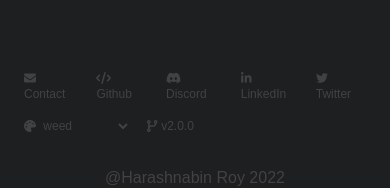
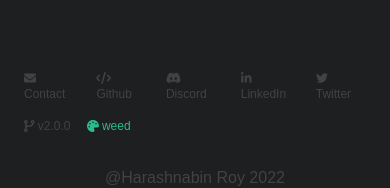
Before and after one commit to HarashnabinRoy/portfolio-next, a Next.js app: page / in a window 390 px wide. Shown: the part 4349-4537 px from the top of the page. Built offline with nearby package versions, Linux system fonts and the light colour scheme; a web font is replaced by a local one.

Commit message:
More Theme Changes

```diff
--- a/components/index/Experience/experienceSelection.jsx
+++ b/components/index/Experience/experienceSelection.jsx
@@ -1,8 +1,10 @@
-import React, { useState } from "react";
+import React, { useState, useContext } from "react";
 import experience1 from "./experience1";
+import { ColorContext } from "../../shared/Footer/colorContext";
 
 
 const ExperienceSelection = () => {
+    const { color } = useContext(ColorContext);
 
     const contentDefault ="These are my work experiences. Click on the buttons located on the left side of this text to check the details of each work."
     // const contentDefault = contentDefault;
@@ -46,10 +48,34 @@ const ExperienceSelection = () => {
             <div className="flex md:flex-row flex-col gap-20 mt-24 mb-16 md:mx-40 mx-6 justify-center">
                     <div className="flex md:flex-col flex-row buttons">
                         {/* <button style={{backgroundColor: `${background}`}} className=' hover:bg-[#2bbc8a]  py-2 px-6' onClick={handleSelected}>Apple</button> */}
-                        <button className={` hover:bg-[#2bbc8a] ${background ? 'bg-[#2bbc8a]' : 'bg-[#1d1f21]'} py-2 px-6`} onClick={updateContent_1}>Discords.com</button>
-                        <button className={` hover:bg-[#2bbc8a] ${background ? 'bg-[#2bbc8a]' : 'bg-[#1d1f21]'} py-2 px-6`} onClick={updateContent_2}>Momento LLC</button>
-                        <button className={` hover:bg-[#2bbc8a] ${background ? 'bg-[#2bbc8a]' : 'bg-[#1d1f21]'} py-2 px-6`} onClick={updateContent_3}>Vetra-Green</button>
-                        <button className={` hover:bg-[#2bbc8a] ${background ? 'bg-[#2bbc8a]' : 'bg-[#1d1f21]'} py-2 px-6`} onClick={updateContent_4}>POR in Clubs</button>
+                        <button
+                            style={{backgroundColor:"#1d1f21"}}
+                            onMouseEnter={(e) => (e.target.style.backgroundColor = color)}
+                            onMouseLeave={(e) => (e.target.style.backgroundColor = '#1d1f21')}
+                            className={` ${background ? 'bg-[#2bbc8a]' : 'bg-[#1d1f21]'} py-2 px-6`} onClick={updateContent_1}>
+                                Discords.com
+                        </button>
+                        <button
+                            style={{backgroundColor:"#1d1f21"}}
+                            onMouseEnter={(e) => (e.target.style.backgroundColor = color)}
+                            onMouseLeave={(e) => (e.target.style.backgroundColor = '#1d1f21')}
+                            className={` hover:bg-[#2bbc8a] ${background ? 'bg-[#2bbc8a]' : 'bg-[#1d1f21]'} py-2 px-6`} onClick={updateContent_2}>
+                                Momento LLC
+                        </button>
+                        <button
+                            style={{backgroundColor:"#1d1f21"}}
+                            onMouseEnter={(e) => (e.target.style.backgroundColor = color)}
+                            onMouseLeave={(e) => (e.target.style.backgroundColor = '#1d1f21')}
+                            className={` hover:bg-[#2bbc8a] ${background ? 'bg-[#2bbc8a]' : 'bg-[#1d1f21]'} py-2 px-6`} onClick={updateContent_3}>
+                                Vetra-Green
+                        </button>
+                        <button
+                            style={{backgroundColor:"#1d1f21"}}
+                            onMouseEnter={(e) => (e.target.style.backgroundColor = color)}
+                            onMouseLeave={(e) => (e.target.style.backgroundColor = '#1d1f21')}
+                            className={` hover:bg-[#2bbc8a] ${background ? 'bg-[#2bbc8a]' : 'bg-[#1d1f21]'} py-2 px-6`} onClick={updateContent_4}>
+                                POR in Clubs
+                        </button>
 
                         {/* <button style={{backgroundColor: onClick ? "#2bbc8a" : "#1d1f21" }} className=" hover:bg-[#2bbc8a] py-2 px-6" onClick={updateContent_3}>Google</button> */}
                     </div>
--- a/components/projects/ProjectsMain.jsx
+++ b/components/projects/ProjectsMain.jsx
@@ -1,10 +1,13 @@
-import React from "react";
+import React, { useContext } from "react";
 import ProjectCards from "./ProjectCards";
+import { ColorContext } from "../shared/Footer/colorContext";
 
 const ProjectsMain = () => {
+    const { color } = useContext(ColorContext);
+
     return(
         <div className="md:px-40 px-0 pl-6 mt-24">
-            <div>Here is a collection of my <br /> <div className="text-[#2bbc8a] mt-4">PROJECTS</div></div>
+            <div>Here is a collection of my <br /> <div className="mt-4" style={{color: color}}>PROJECTS</div></div>
             <div className="pt-10">
                 <ProjectCards />
             </div>
--- a/components/shared/Footer.jsx
+++ b/components/shared/Footer.jsx
@@ -1,11 +1,13 @@
-import React, {useState} from "react";
+import React, { useState,useContext } from "react";
 import { FontAwesomeIcon } from '@fortawesome/react-fontawesome';
 import { library } from '@fortawesome/fontawesome-svg-core';
 import { faCode, faCodeBranch , faEnvelope , faPalette,  } from '@fortawesome/free-solid-svg-icons';
 import { faGithub, faTwitter, faDiscord, faLinkedinIn } from '@fortawesome/free-brands-svg-icons';
 import ColorDropdown from "./Footer/colorDropdown";
+import { ColorContext } from "./Footer/colorContext";
 
 export default function Footer() {
+    const { color } = useContext(ColorContext);
 
     // const [selectedColor, setSelectedColor] = useState('weed');
 
@@ -13,22 +15,74 @@ export default function Footer() {
     //   setSelectedColor(color);
     // };
 
+    // onMouseEnter={(e) => (e.target.style.color = color)}
+    // onMouseLeave={(e) => (e.target.style.color = "#5d5a5a99")}
+    // #2bbc8a
+
     return(
         <div>
             <div className="text-[#5d5a5a99] flex flex-wrap justify-between mt-16 mb-4 text-xs md:mx-[200px] mx-6 ">
                 <div className="flex gap-4">
-                    <a href="mailto:harashnabin2002@gmail.com" className= {`hover:text-[#2bbc8a] transition duration-200 ease-in-out`} target="_blank"><FontAwesomeIcon icon={ faEnvelope } /> Contact</a>
-                    <a href="https://github.com/HarashnabinRoy" className={`hover:text-[#2bbc8a] transition duration-200 ease-in-out`} target="_blank"><FontAwesomeIcon icon={ faCode } /> Github</a>
-                    <a href="https://discords.com/bio/p/exion" className={`hover:text-[#2bbc8a] transition duration-200 ease-in-out`} target="_blank"><FontAwesomeIcon icon={ faDiscord } /> Discord</a>
-                    <a href="https://www.linkedin.com/in/harashnabin-roy-8893731b9/" className={`hover:text-[#2bbc8a] transition duration-200 ease-in-out`} target="_blank"><FontAwesomeIcon icon={ faLinkedinIn } /> LinkedIn</a>
-                    <a href="https://twitter.com/RoyHarashnabin" className={`hover:text-[#2bbc8a] transition duration-200 ease-in-out`} target="_blank"><FontAwesomeIcon icon={ faTwitter } /> Twitter</a>
+                    <div onMouseEnter={(e) => (e.target.style.color = color)} onMouseLeave={(e) => (e.target.style.color = "#5d5a5a99")}>
+                        <a
+                            href="mailto:harashnabin2002@gmail.com"
+                            className= {`transition duration-200 ease-in-out`}
+                            target="_blank"
+                        >
+                            <FontAwesomeIcon icon={ faEnvelope }/> {" "}
+                            Contact
+                        </a>
+                    </div>
+
+                    <a
+                        href="https://github.com/HarashnabinRoy"
+                        className={`transition duration-200 ease-in-out`}
+                        target="_blank"
+                        onMouseEnter={(e) => (e.target.style.color = color)}
+                        onMouseLeave={(e) => (e.target.style.color = "#5d5a5a99")}
+                        >
+                        <FontAwesomeIcon icon={ faCode } /> {" "}
+                            Github
+                    </a>
+                    <a
+                        href="https://discords.com/bio/p/exion"
+                        className={`transition duration-200 ease-in-out`}
+                        target="_blank"
+                        onMouseEnter={(e) => (e.target.style.color = color)}
+                        onMouseLeave={(e) => (e.target.style.color = "#5d5a5a99")}
+                        >
+                        <FontAwesomeIcon icon={ faDiscord } /> {" "}
+                            Discord
+                    </a>
+                    <a
+                        href="https://www.linkedin.com/in/harashnabin-roy-8893731b9/"
+                        className={` transition duration-200 ease-in-out`}
+                        target="_blank"
+                        onMouseEnter={(e) => (e.target.style.color = color)}
+                        onMouseOut={(e) => (e.target.style.color = "#5d5a5a99")}
+
+                        >
+                        <FontAwesomeIcon icon={ faLinkedinIn } /> {" "}
+                            LinkedIn
+                    </a>
+                    <a
+                        href="https://twitter.com/RoyHarashnabin"
+                        className={`transition duration-200 ease-in-out`}
+                        target="_blank"
+                        onMouseEnter={(e) => (e.target.style.color = color)}
+                        onMouseLeave={(e) => (e.target.style.color = "#5d5a5a99")}
+                        >
+                        <FontAwesomeIcon icon={ faTwitter } /> {" "}
+                            Twitter
+                    </a>
+
                 </div>
-                <div className="flex gap-4 md:my-0 my-4">
-                    <div>
-                        <FontAwesomeIcon icon={ faPalette } /> <ColorDropdown />
-                    </div>
+                <div className="flex gap-4 md:my-0 my-4 ">
                     <div>
                         <FontAwesomeIcon icon={ faCodeBranch } /> v2.0.0
+                    </div>
+                    <div className="hover:cursor-pointer" >
+                        <FontAwesomeIcon icon={ faPalette } style={{color:color}}/> <ColorDropdown />
                     </div>
                 </div>
             </div>
--- a/components/shared/Footer/colorDropdown.js
+++ b/components/shared/Footer/colorDropdown.js
@@ -9,6 +9,7 @@ export default function colorDropdown() {
     //     setSelectedColor(color);
     //     onColorChange(color)
     // }
+    const { color } = useContext(ColorContext);
 
     const { updateColor } = useContext(ColorContext);
 
@@ -18,7 +19,7 @@ export default function colorDropdown() {
     };
 
     return (
-        <select onChange={handleColorChange} className="bg-[#1d1f21]">
+        <select onChange={handleColorChange} className="hover:cursor-pointer appearance-none outline-none ring-transparent bg-[#1d1f21] " style={{color:color}}>
         {/* <select> */}
             <option value="#2bbc8a">weed</option>
             <option value="#17b8bd">pulse</option>
--- a/pages/projects.js
+++ b/pages/projects.js
@@ -1,13 +1,15 @@
 import Navbar from "../components/shared/NavBar";
-import ComingSoon from "../components/shared/ComingSoon";
 import ProjectsMain from "../components/projects/ProjectsMain";
 import Footer from "../components/shared/Footer";
 import Image from "next/image";
 import { ColorProvider } from "../components/shared/Footer/colorContext";
 
 
+
 export default function Projects() {
-    return(
+
+
+    return (
         <div className="font-oxygen bg-[#1d1f21] text-[#c9cacc] min-h-screen">
             <ColorProvider>
             <Navbar />
```
Also changed, not shown: components/shared/Footer/colors.css (deleted). Lines whose indentation alone changed are shown as unchanged.
